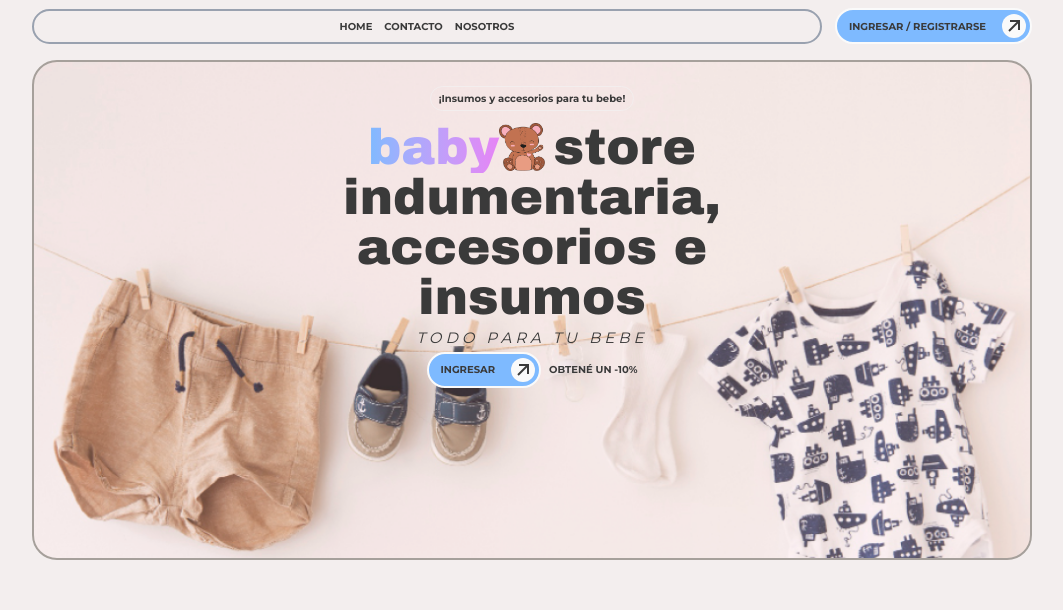
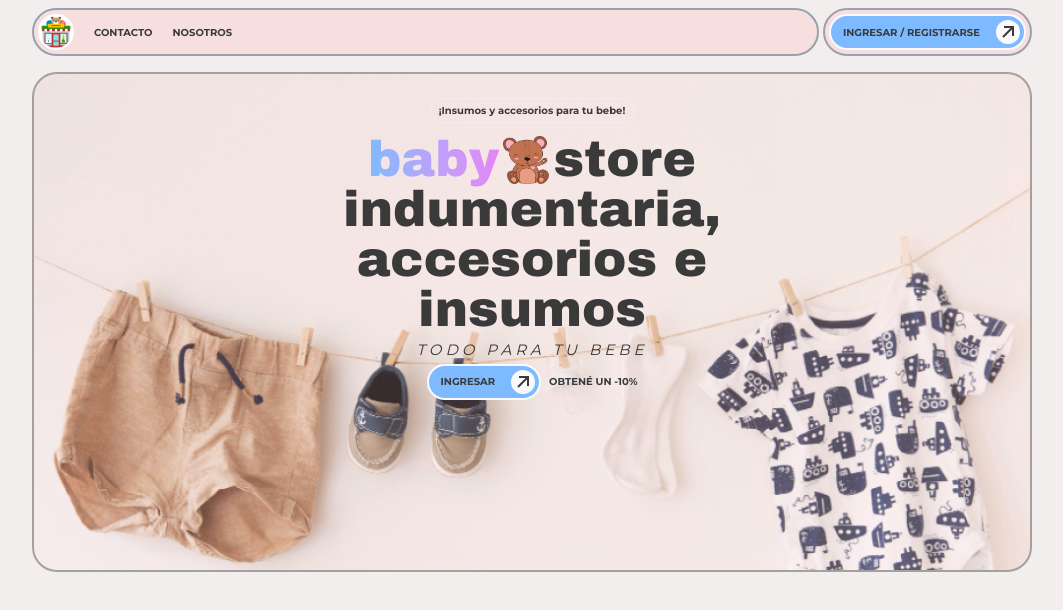
Before and after one commit to JONAAVILA/store-frontend, a Next.js app: page / in a window 1280 px wide. Shown: the top 610 px of the page, without its empty margins (108-1171 px from the left). Built offline with nearby package versions, Linux system fonts and the light colour scheme.

Commit message:
new iu of navbar

```diff
--- a/src/app/globals.css
+++ b/src/app/globals.css
@@ -7,7 +7,9 @@
   --border:#818181;
   --action: #7ebaff;
   --white:#FFFFFF;
+  --layer:#ffc7c765;
   --actionHover: #ff68f2;
+  --actionHoverButton:#5484bb;
 
   --dark:#0b2736;
 
--- a/src/app/page.tsx
+++ b/src/app/page.tsx
@@ -9,9 +9,9 @@ export default async function Home(){
         <header className="flex flex-col items-center w-[380px]" >
           <p className="px-2 py-1 border-[var(--primary)] border-1 rounded-3xl text-[10px] w-fit" >¡Insumos y accesorios para tu bebe!</p>
           <h1 className={`${archivoBlack.className} grid text-center mt-3`} >
-            <span className="flex justify-center gap-2">
+            <span className="flex items-center justify-center gap-1">
               <span
-                className="flex text-center w-fit h-fit bg-gradient-to-r from-[var(--action)] to-[var(--actionHover)] bg-clip-text text-transparent"
+                className="flex text-center items-center pb-1 -mb-1 gap-1 bg-gradient-to-r from-[var(--action)] to-[var(--actionHover)] bg-clip-text text-transparent"
               >
                 baby
                 <img
--- a/src/components/Navbar.tsx
+++ b/src/components/Navbar.tsx
@@ -4,16 +4,33 @@ import ButtonAction from "./buttons/buttonAction";
 export default function Navbar(){
     return(
         <aside className="flex items-center justify-between w-[1000px] gap-1 pb-2 mb-2">
-            <div className="flex items-center justify-center w-[790px] gap-3 text-[10px] p-2 border-2 rounded-3xl border-gray-400 dark:text-[var(--primary)] dark:border-[var(--primary)]" >
-                <Link href={"/"}>HOME</Link>
-                <Link href={"/contacto"}>CONTACTO</Link>
-                <Link href={"/nosotros"}>NOSOTROS</Link>
+            <div className="flex items-center justify-start w-[790px] gap-5 text-[10px] p-1 border-2 rounded-3xl border-gray-400 bg-[var(--layer)] dark:text-[var(--primary)] dark:border-[var(--primary)]"
+            >
+                <Link href={"/"}>
+                  <img src="/favicon.png" alt="" className="bg-[var(--white)] hover:bg-[var(--actionHoverButton)] transition duration-500 w-9 border-2 rounded-3xl border-[var(--white)] object-contain" />
+                </Link>
+                <Link
+                    className="hover:text-[var(--actionHoverButton)] transition duration-500"
+                    href={"/contacto"}
+                >
+                    CONTACTO
+                </Link>
+                <Link
+                    className="hover:text-[var(--actionHoverButton)] transition duration-500"
+                    href={"/nosotros"}
+                >
+                    NOSOTROS
+                </Link>
             </div>
-            <Link href={"/auth"}>
-                <ButtonAction>
-                    INGRESAR / REGISTRARSE
-                </ButtonAction>
-            </Link>
+            <div className="flex items-center justify-center w-[210px] gap-3 text-[10px] p-1 border-2 rounded-3xl border-gray-400 bg-[var(--layer)] dark:text-[var(--primary)] dark:border-[var(--primary)]"
+            >
+                <Link href={"/auth"}>
+                    <ButtonAction>
+                        INGRESAR / REGISTRARSE
+                    </ButtonAction>
+                </Link>
+
+            </div>
         </aside>
     )
 }
```
Also changed, not shown: public/favicon.png (added).
